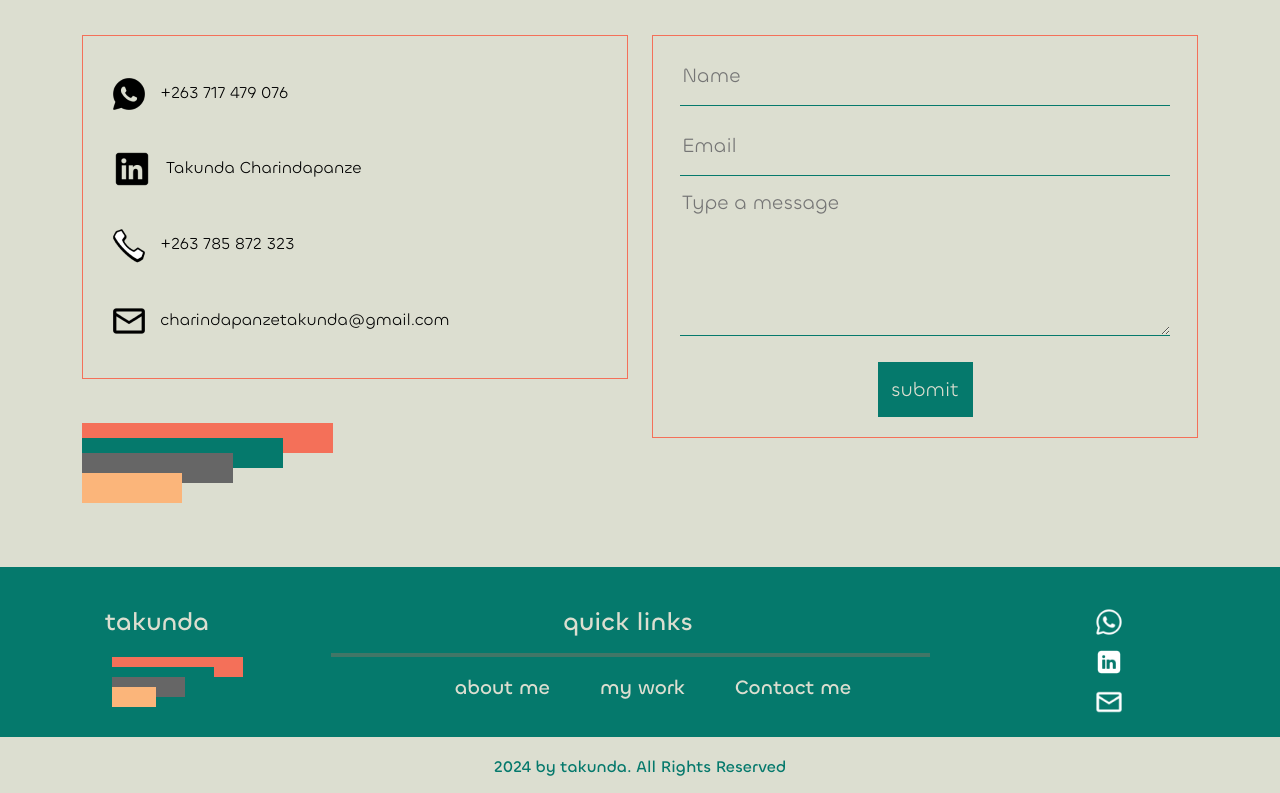
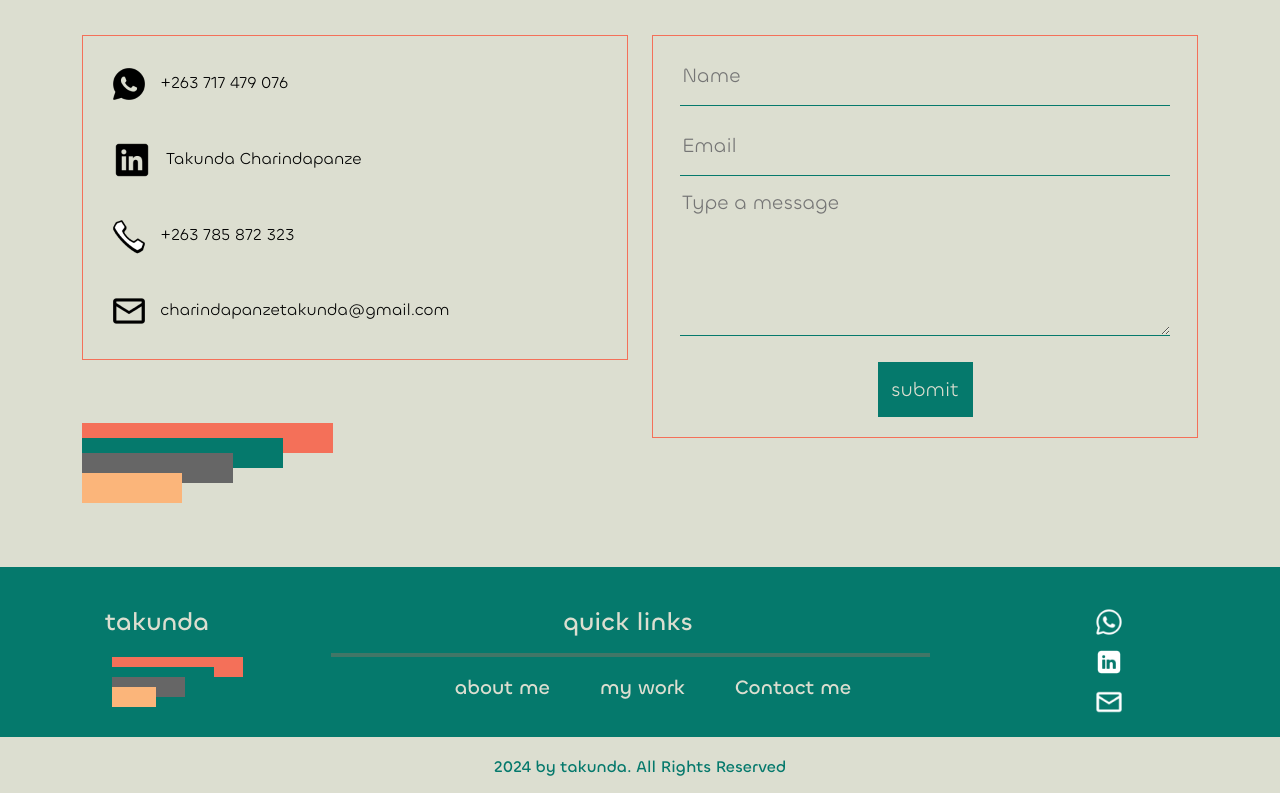
Before and after one commit to takuethebrain/My-portfolio, a plain HTML site: page index.html in a window 1280 px wide. Shown: the part 3310-4103 px from the top of the page. Drawn offline with Linux system fonts and the light colour scheme.

Commit message:
for repairs

```diff
--- a/index.html
+++ b/index.html
@@ -289,6 +289,7 @@
                 </div>
             </div>
         </div>
+        <div class="all">
         <div class="tab-nav-bar">
             <div class="tab-navigation">
                 <p class="left-btn"><</p>
@@ -299,6 +300,7 @@
                 </ul>
                 <p class="right-btn">></p>
             </div>
+        </div>
         </div>
     </section>
     <!-- Ux/Ui designs end -->
@@ -394,7 +396,7 @@
             <div class="row">
                 <div class="col-md-6">
                     <div class="left">
-                        <div class="info">
+                        <div class="info" id="first">
                             <img src="./imgs/WhatsApp.png" alt="icon">
                             <p>+263 717 479 076</p>
                         </div>
--- a/styles.scss
+++ b/styles.scss
@@ -391,7 +391,7 @@ picture{width: 115%; height: 10vh; background-color: #DCDED0; display: flex; jus
         .head{ display: flex; justify-content: center; align-items: center; flex-direction: column-reverse; h2{font-family: semibold; color: #05796C; font-size: 35px; padding-top: 20px; text-align: center;}}
         button{color: #DCDED0; font-size: 20px; font-family: regular;  border-radius: 30px; background-color: #05796C; cursor: pointer; user-select: none; width: 125px; height: 65px; border: 1px #05796C solid; margin-top: 40px; margin-left: 20px;}
       }
-
+      .all{width: 100%; display: flex; justify-content: center; align-items: center;}
       .tab-menu{color: #F47059; list-style: none; background-color: hsla(9, 88%, 65%, 0.418); max-width: 400px; padding: 10px; white-space: nowrap; border-radius: 50px; overflow-x: auto; user-select: none; transition: 0.3s ease; scroll-behavior: smooth;}
       .tab-menu.dragging{scroll-behavior: unset; cursor: grab;}
       .tab-menu::-webkit-scrollbar{display: none;}
@@ -440,9 +440,10 @@ picture{width: 115%; height: 10vh; background-color: #DCDED0; display: flex; jus
 
 .contact{background-color: #DCDED0;
         h2{font-family: semibold; color: #05796C; font-size: 35px; padding-top: 50px; text-align: center;}
-        .left{display: flex; flex-direction: column; justify-content: center; align-items: center; border: #F47059 1px solid; height: 35vh; margin-bottom: 30px; margin-top: 30px;}
+        .left{display: flex; flex-direction: column; justify-content: center; align-items: center; border: #F47059 1px solid; margin-bottom: 30px; margin-top: 30px;}
         .info{display: flex; flex-direction: row; justify-content: flex-start; align-items: center; width: 90%; margin-bottom: 20px; p{color: black; font-family:  regular; font-size: 16.5px; margin-left: 12px; margin-top: 15px;} }
-        #last{margin-bottom: 0px;}
+        #last{margin-bottom: 20px;}
+        #first{margin-top: 20px;}
         .right{display: flex; flex-direction: column; justify-content: center; align-items: center; border: #F47059 1px solid; margin-bottom: 30px; width: 100%;}
         form{width: 90%;}
         input{width: 100%; height: 70px; font-family:  regular; font-size: 20px; background-color: #DCDED0; margin-top: 10px; border-bottom: #05796C 1px solid; border-top: none; border-left: none; border-right: none;}
@@ -619,9 +620,10 @@ No media query since this is the default in Bootstrap because it is "mobile firs
 
  .contact{background-color: #DCDED0;
     h2{font-family: semibold; color: #05796C; font-size: 35px; padding-top: 50px; text-align: left; margin-left: 130px;}
-    .left{display: flex; flex-direction: column; justify-content: center; align-items: center; border: #F47059 1px solid; height: 43vh; margin-bottom: 30px; margin-top: 30px;}
-    .info{display: flex; flex-direction: row; justify-content: flex-start; align-items: center; width: 90%; margin-bottom: 20px; p{color: black; font-family:  regular; font-size: 16.5px; margin-left: 12px; margin-top: 15px;} }
-    #last{margin-bottom: 0px;}
+    .left{display: flex; flex-direction: column; justify-content: center; align-items: center; border: #F47059 1px solid; margin-bottom: 30px; margin-top: 30px;}
+    .info{display: flex; flex-direction: row; justify-content: flex-start; align-items: center; margin-bottom: 20px; p{color: black; font-family:  regular; font-size: 16.5px; margin-left: 12px; margin-top: 15px;} }
+    #last{margin-bottom: 20px;}
+    #first{margin-top: 20px;}
     .right{display: flex; flex-direction: column; justify-content: center; align-items: center; border: #F47059 1px solid; margin-bottom: 30px; width: 100%; margin-top: 30px;}
     form{width: 90%;}
     input{width: 100%; height: 60px; font-family:  regular; font-size: 20px; background-color: #DCDED0; margin-top: 10px; border-bottom: #05796C 1px solid; border-top: none; border-left: none; border-right: none; outline: none;}
```
Also changed, not shown: styles.css, 1 other file.
